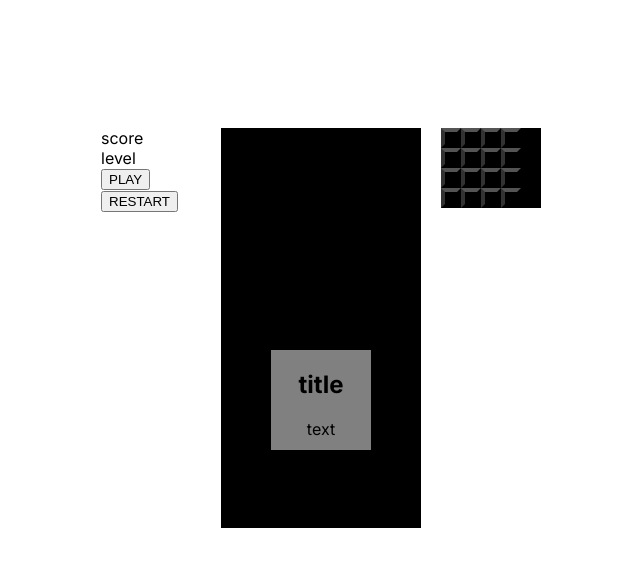
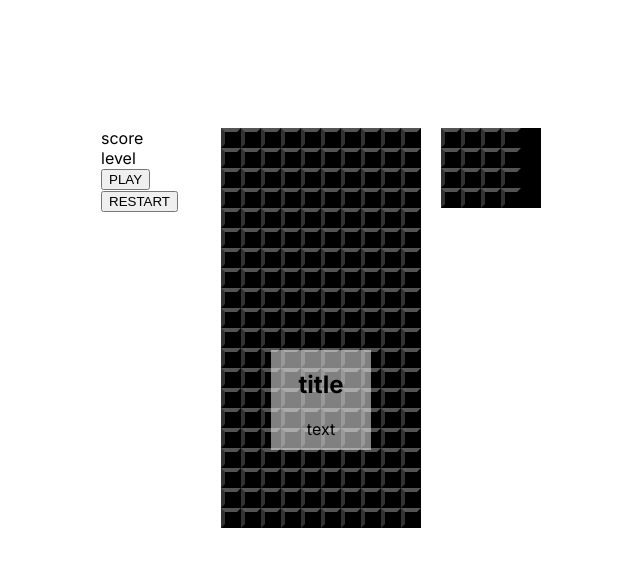
Before and after one commit to Gohkyle/tetris-next, a Next.js app: page / in a window 1280 px wide. Shown: the top 566 px of the page, without its empty margins (319-959 px from the left). Built offline with nearby package versions, Linux system fonts and the light colour scheme.

Commit message:
created types.ts and imported

```diff
--- a/src/app/components/NextBlock.tsx
+++ b/src/app/components/NextBlock.tsx
@@ -7,7 +7,7 @@ export const NextBlock = () => {
         <div className = "next-block-grid-container">
             {nextBlock.map((blockLine: number[])=>{
                 return blockLine.map((blockLineSquare)=>{
-                    return <Square color="3"/>
+                    return <Square color={0}/>
                 })
             })}
 
--- a/src/app/components/Square.tsx
+++ b/src/app/components/Square.tsx
@@ -1,7 +1,9 @@
 import { StyledSquare } from "./styles/StyledSquare"
 
+import { Shape } from "../types"
+
 interface IProps {
-    color: string
+    color: Shape
 }
 
 export const Square = ({color}:IProps) => {
--- a/src/app/components/Stage.tsx
+++ b/src/app/components/Stage.tsx
@@ -1,16 +1,17 @@
 import {Square} from './Square'
-import  {StyledStage} from './styles/StyledStage'
+import { StyledStage } from './styles/StyledStage'
+import { Shape } from '../types'
 
 interface Stage{
-    stage: (1|0)[][]
+    stage: (Shape)[][]
 }
 
 export const Stage = ({stage}:Stage) => {
     return (
         <StyledStage>
-            {stage.map((line: number [], row: number)=>{
-                return line.map((square: number, column: number)=>{
-                    return (<Square key={`${row} ${column}`} color="0"/>)
+            {stage.map((line: Shape [], row: number)=>{
+                return line.map((square: Shape, column: number)=>{
+                    return (<Square key={`${row} ${column}`} color={square}/>)
                 })
             })}
         </StyledStage>
--- a/src/app/tetrominos.tsx
+++ b/src/app/tetrominos.tsx
@@ -1,4 +1,4 @@
-type Shape = 0 | "I" | "L" | "J" | "O" | "T" | "S" | "Z";
+import { Shape } from "./types";
 
 interface TetrominosItem {
   type: Shape;
--- /dev/null
+++ b/src/app/types.ts
@@ -0,0 +1 @@
+export type Shape = 0 | "I" | "L" | "J" | "O" | "T" | "S" | "Z";
```
